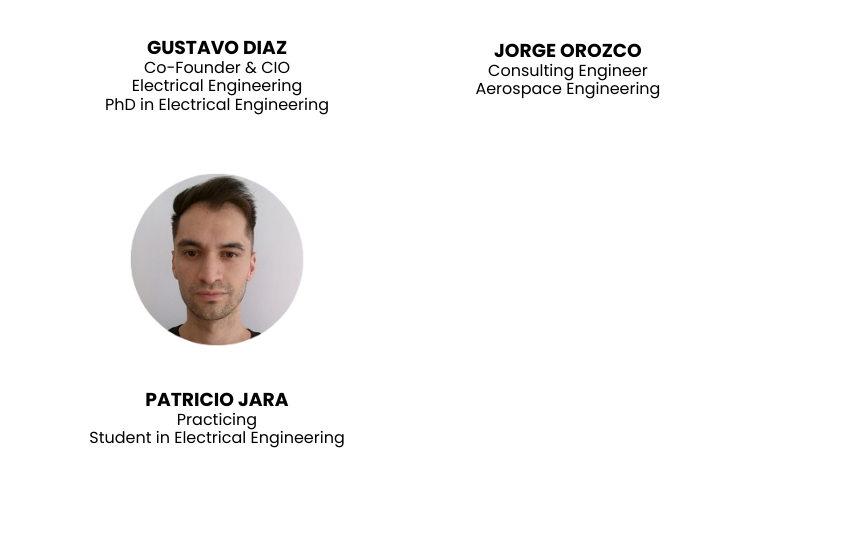
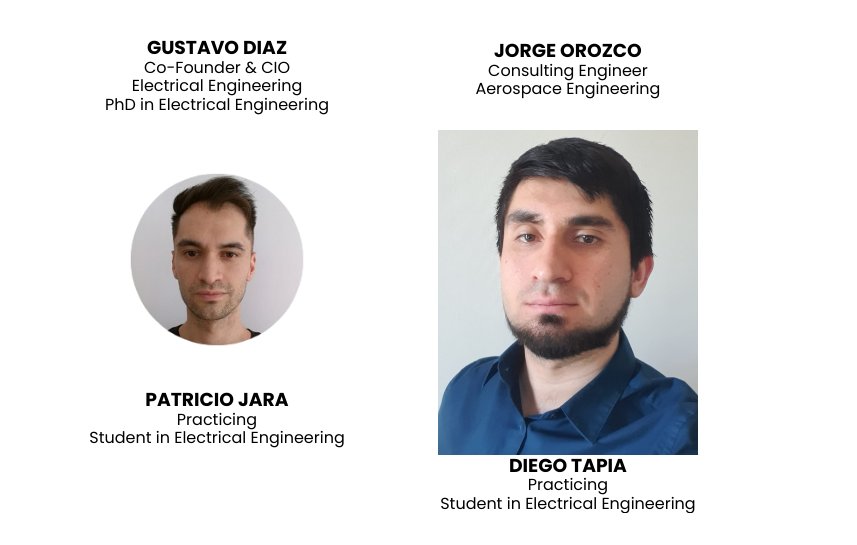
Before and after one commit to Space3Dynamics/eSat_webpage, a plain HTML site: page index.html in a window 1280 px wide. Shown: the part 3420-3965 px from the top of the page, 423-1280 px from the left. Drawn offline with Linux system fonts and the light colour scheme.

Commit message:
IMAGEN DIEGO TAPIA

```diff
--- a/index.html
+++ b/index.html
@@ -218,6 +218,13 @@
                     <p class="about_paragraph">Student in Electrical Engineering</p>
 
                 </article>
+                <article class="about__team4">
+                    <img src="./images/DIEGO TAPIA.jpeg" class="about__icons">
+                    <h3 class="about__title">DIEGO TAPIA</h3>
+                    <p class="about_paragraph">Practicing</p>
+                    <p class="about_paragraph">Student in Electrical Engineering</p>
+
+                </article>
 
 
             </div>
```
